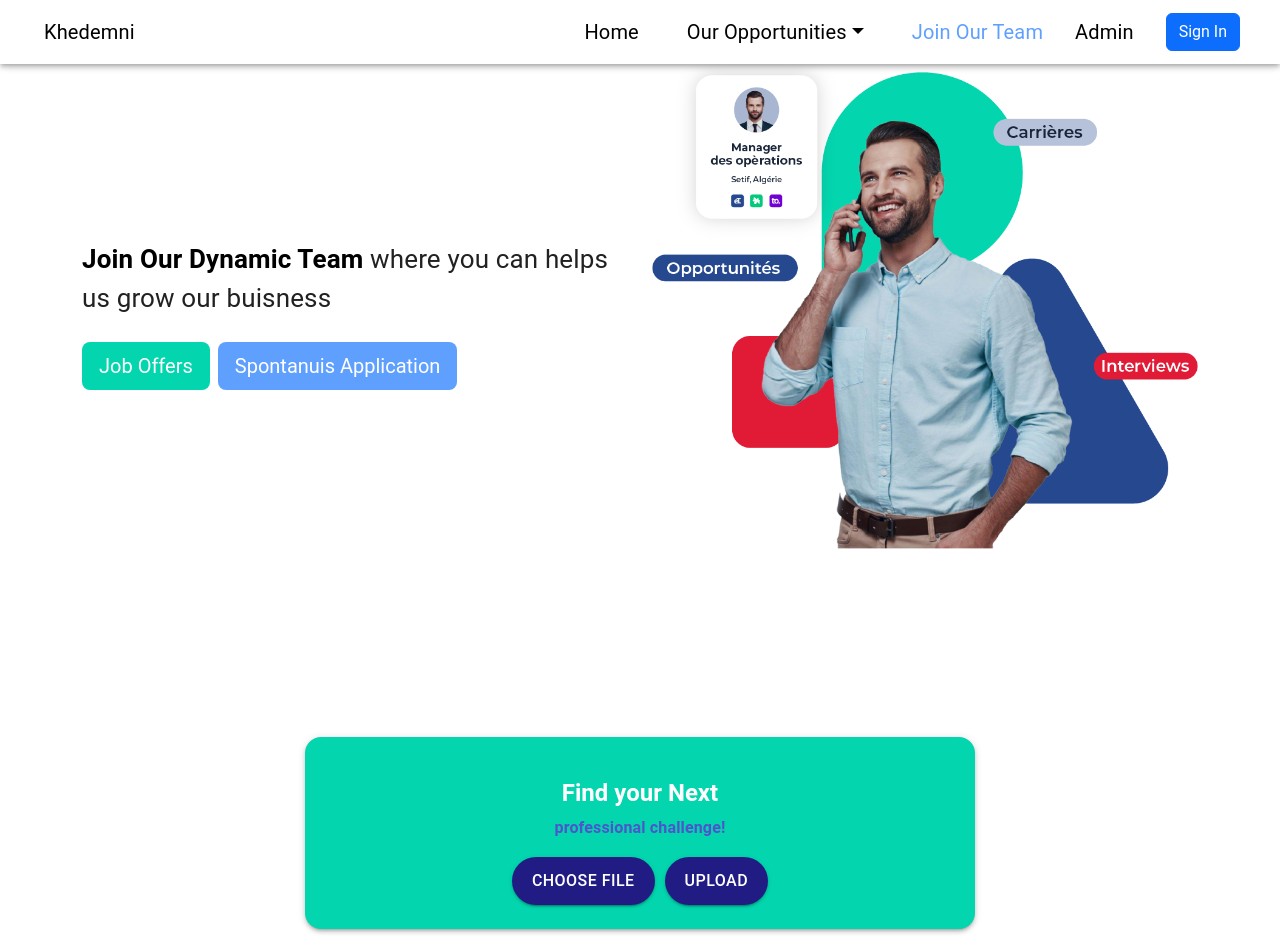
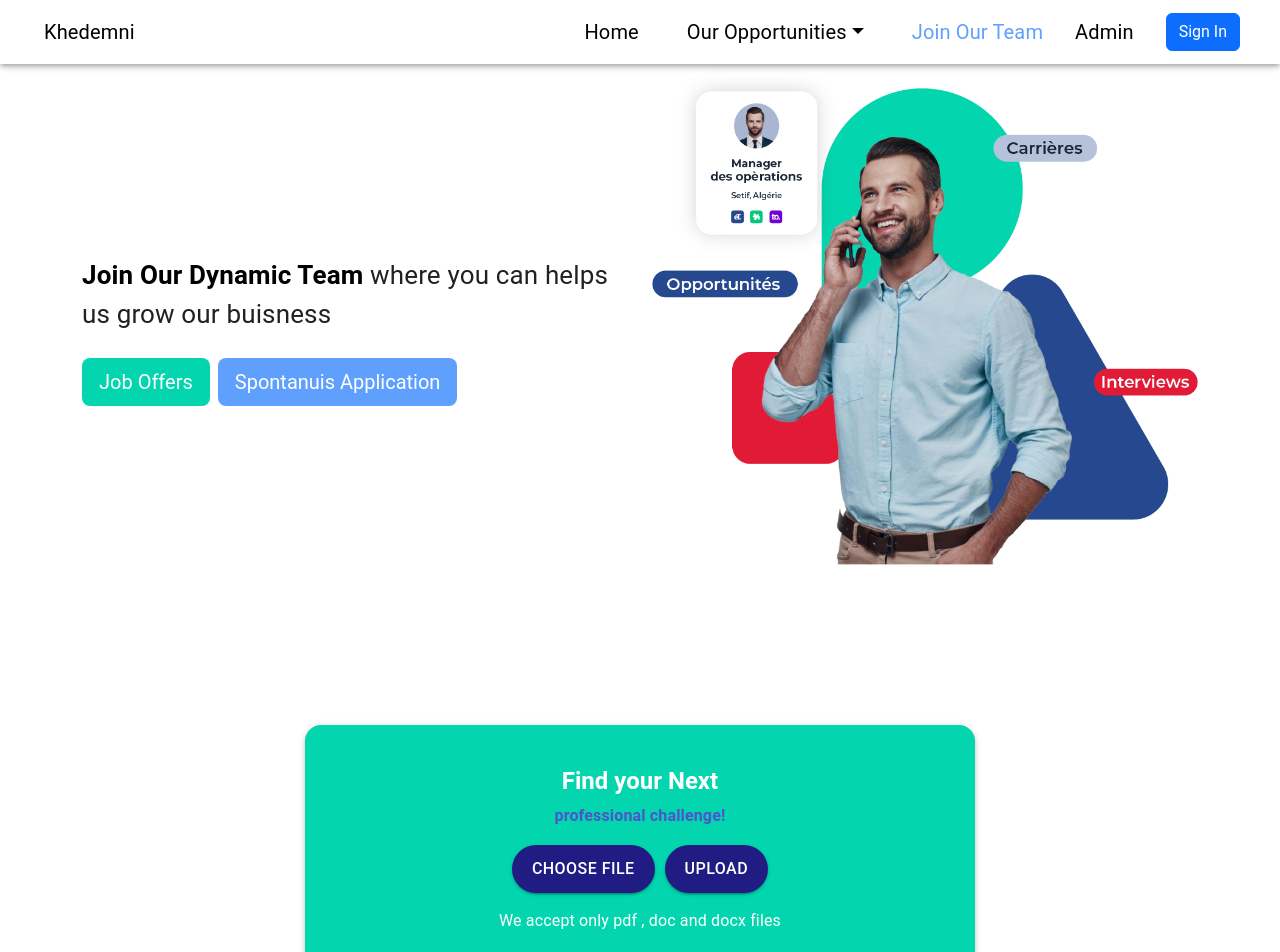
Before and after one commit to amiraBENMOU/khedemni_platform, a React (Create React App) app: page /openPositions in a window 1280 px wide. Shown: the top 952 px of the page. Built offline with nearby package versions, Linux system fonts and the light colour scheme; no server answers.

Commit message:
Add toast notifications for file upload success and error in UploadPdf component

```diff
--- a/src/Pages/openPositions/openPositions.js
+++ b/src/Pages/openPositions/openPositions.js
@@ -6,6 +6,8 @@ import workWithUs from '../../assets/Images/job offer.png';
 import BasicStack from './stack.js';
 import UploadPdf from './uploadPdf.js';
 import Footer from '../../footer.js';
+import { ToastContainer, toast } from 'react-toastify';
+import 'react-toastify/dist/ReactToastify.css';
 
 
 function Open_positions() {
@@ -18,11 +20,12 @@ function Open_positions() {
 
   return (
    <>
+
      <Container className="Description  w-100 " >
-
          <div className='OpenPositions pb-5 mb-5 '>
+         <ToastContainer/>
             <Navbar_khedmouni />
-            <Row className='workWithUs mt-5 '>
+            <Row className='workWithUs mt-5 pt-3'>
                 <Col lg={6} >
                 <div className=" pt-5 mt-5">
                    <p className="mt-5 pt-5 text-start" style={TextStyle}>
--- a/src/Pages/openPositions/uploadPdf.js
+++ b/src/Pages/openPositions/uploadPdf.js
@@ -1,6 +1,8 @@
 import React, { useState } from 'react';
 import { Box, Card, CardContent, Typography, Button } from '@mui/material';
 import { useUploadFileMutation} from '../../state/api/apiSlice.js';
+import 'react-toastify/dist/ReactToastify.css';
+import { toast } from 'react-toastify';
 
 
 const UploadPdf = () => {
@@ -41,7 +43,9 @@ const UploadPdf = () => {
   };
 
   return (
+
     <Box display="flex" justifyContent="center" alignItems="center" minHeight="50vh"  minWidth={'80vw'} pb={5}>
+
     <Card
         sx={{
             backgroundColor: '#03D6AE',
@@ -68,6 +72,7 @@ const UploadPdf = () => {
               <form onSubmit={handleSubmit}>
             <input
               type="file"
+              accept=".pdf, .doc, .docx"
               onChange={handleFileChange}
               id="file-input"
               style={{ display: 'none' }}
@@ -91,10 +96,11 @@ const UploadPdf = () => {
             >
               Upload
             </Button>
+            <p color="white" className='mt-3' > We accept only pdf , doc and docx files </p>
             {fileName && <Typography variant="body2" mt={2} color="white">{fileName}</Typography>}
           </form>
-          {isSuccess && <p>File uploaded successfully!</p>}
-          {isError && <p>Error uploading file: {error.message}</p>}
+          {isSuccess && toast.success("File uploaded successfully!" )}
+          {isError &&  toast.error ("Error uploading file: " + error.message)}
         </>
     </Card>
     </Box>
```
